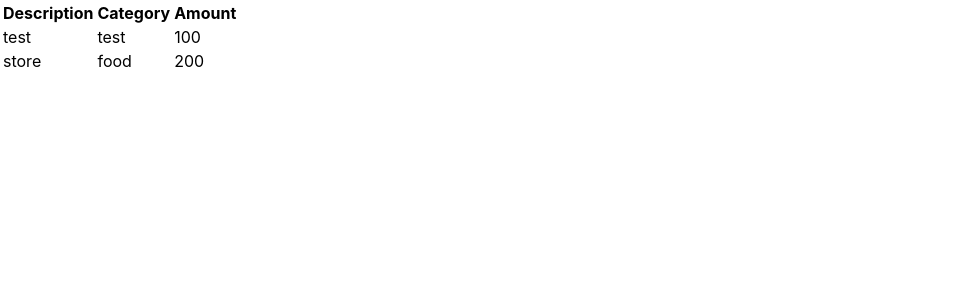
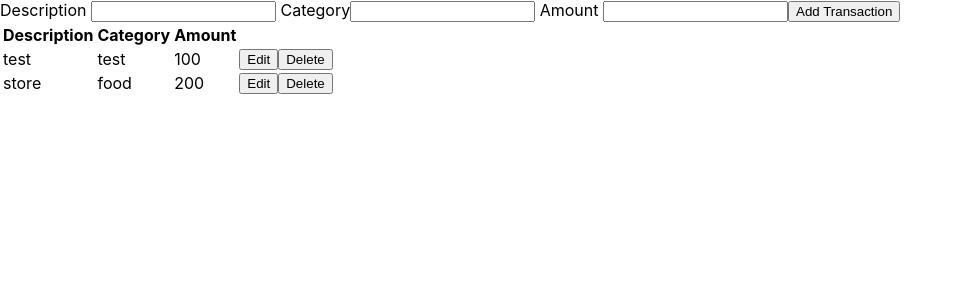
Before and after one commit to cxw320/Personal_Budget_Tracker, a React (Create React App) app in the folder client/pbt3/my-app/: page / in a window 1280 px wide. Shown: the top 300 px of the page, without its empty margins (0-962 px from the left). Built offline with nearby package versions, Linux system fonts and the light colour scheme.

Commit message:
AddTransaction form component

```diff
--- a/client/pbt3/my-app/src/AddTransaction.js
+++ b/client/pbt3/my-app/src/AddTransaction.js
@@ -0,0 +1,31 @@
+
+import React, {useState, useEffect} from 'react';
+import './App.css';
+
+
+const AddTransaction= () =>{
+
+  return(
+
+    <form>
+
+        <span> Description </span>
+        <input type="text" />
+
+        <span> Category</span>
+        <input type="text"/>
+
+        <span> Amount </span>
+        <input type="number"/>
+
+        <button type = "submit"> Add Transaction</button>
+    </form>
+
+  );
+
+
+
+};
+
+
+export default AddTransaction;
--- a/client/pbt3/my-app/src/App.js
+++ b/client/pbt3/my-app/src/App.js
@@ -2,6 +2,7 @@ import logo from './logo.svg';
 import React, {useState, useEffect} from 'react';
 import './App.css';
 import Transaction from './Transaction.js';
+import AddTransaction from './AddTransaction.js';
 
 const App = () =>{
 
@@ -23,18 +24,19 @@ const App = () =>{
       const{id, description, category, amount} = transaction;
 
       return(
-
           <Transaction id={id} description={description} category={category}
                 amount={amount}/>
-
       )
-
   });
 
 
 
 
   return (
+
+  <main>
+
+    <AddTransaction/>
 
     <table>
        <thead>
@@ -49,6 +51,8 @@ const App = () =>{
       </tbody>
     </table>
 
+  </main>
+
 
   )
 
--- a/client/pbt3/my-app/src/Transaction.js
+++ b/client/pbt3/my-app/src/Transaction.js
@@ -11,6 +11,8 @@ const Transaction= ({id, description, category, amount}) =>{
             <td>{description}</td>
             <td>{category}</td>
             <td>{amount}</td>
+            <button>Edit</button>
+            <button>Delete</button>
         </tr>
 
   );
```
